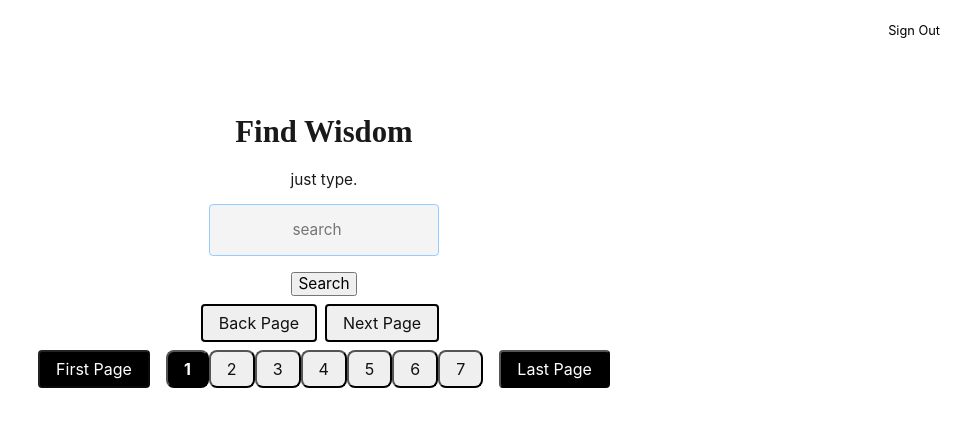
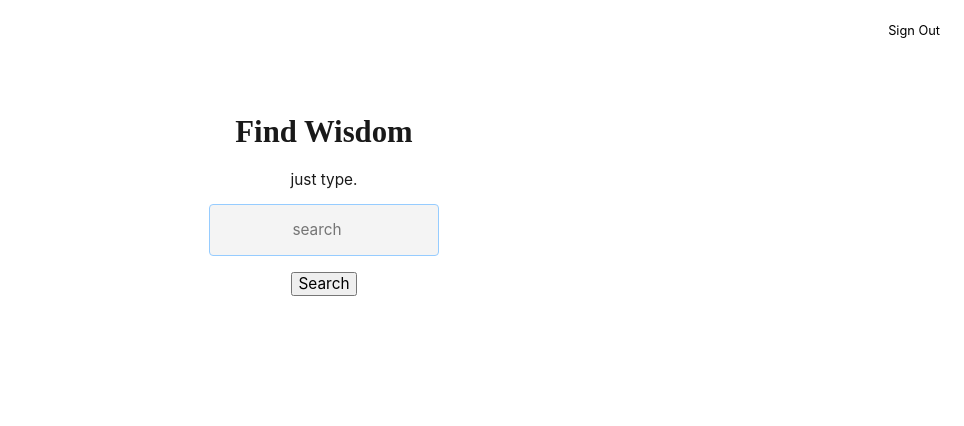
Before and after one commit to dilvojunior/find-wisdom, a React (Create React App) app: page / in a window 1280 px wide. Both pictures are taken after typing "name@example.com", "Sample123" into the empty fields and a click on the input "Sign in". Shown: the top 426 px of the page, without its empty margins (316-1280 px from the left). Built offline with nearby package versions, Linux system fonts and the light colour scheme.

Commit message:
feat(find-wisdom): adding handleSearch function to buttons

```diff
--- a/src/App.js
+++ b/src/App.js
@@ -31,7 +31,7 @@ function App() {
 
 
   useEffect(() => {
-    if (searchfield && searchfield.length > 3) {
+    if (searchBooks) {
       const fetchBooks = async () => {
         setLoading(true);
         try {
@@ -40,25 +40,20 @@ function App() {
             page: page.toString(),
             limit: limit.toString()
           });
-
           const response = await fetch(`http://localhost:3001/api-google/books?${queryParams.toString()}`);
           const result = await response.json();
-
           setBooks(result.items || []);
           setTotalItems(result.totalItems || 0);
-          console.log('api resultado', result);
         } catch (error) {
           console.error("Erro ao buscar livros:", error);
         } finally {
           setLoading(false);
+          setSearchBooks(false);
         }
       };
       fetchBooks();
-    } else {
-      setBooks([]);
-      setTotalItems(0);
     }
-  }, [searchfield, page, limit]);
+  }, [searchBooks, page, limit, searchfield]);
 
   // const isSearchValid = searchfield && searchfield.length > 3;
 
@@ -87,7 +82,10 @@ function App() {
 
   const firstPageButton = (
     <button
-      onClick={() => setPage(0)}
+      onClick={() => {
+        setPage(0);
+        setSearchBooks(true);
+      }}
       disabled={page === 0}
       className={`f5 link dim mr3 ml3 br2 ph3 pv2 mb2 dib white bg-black pointer ${page === 0 ? "o-50" : ""}`}
     >
@@ -105,7 +103,10 @@ function App() {
 
   const pageButtons = pageNumbers.map((pages) => (
     <button
-      onClick={() => setPage(pages - 1)}
+      onClick={() => {
+        setPage(pages - 1)
+        setSearchBooks(true);
+      }}
       key={pages}
       className={`f5 br3 ph3 pv2 mb2 dib ${page + 1 === pages ? "bg-black white b" : "near-black bg-light-white black hover-bg-white pointer"}`}
     >
@@ -115,7 +116,10 @@ function App() {
 
   const lastPageButton = (
     <button
-      onClick={() => setPage(29)}
+      onClick={() => {
+        setPage(29);
+        setSearchBooks(true);
+      }}
       disabled={page === 29}
       className={`f5 link dim mr3 ml3 br2 ph3 pv2 mb2 dib white bg-black pointer ${page === 30 ? "o-50" : ""}`}
     >
@@ -145,7 +149,7 @@ function App() {
             <div className="mt3">
               <button onClick={handleSearch}>Search</button>
             </div>
-            {books && (
+            {books.length > 0 && (
               <div className="flex justify-center mt2">
                 <button
                   className="f5 link dim br2 ba bw1 ph3 pv2 mb2 mr2 dib near-black bg-light-white pointer"
@@ -192,7 +196,7 @@ function App() {
                   </div>
                 ))}
             </div>
-            {books && (
+            {books.length > 0 && (
               <div>
                 {firstPageButton}
                 {pageButtons}
```
